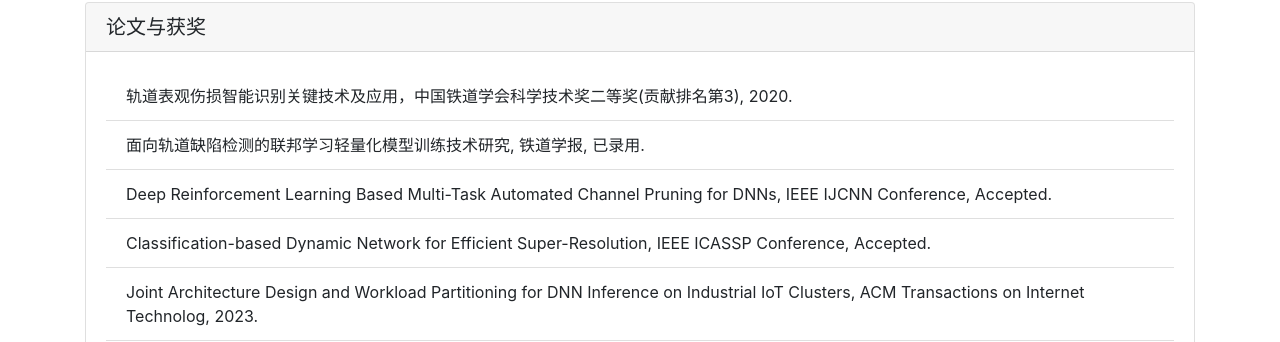
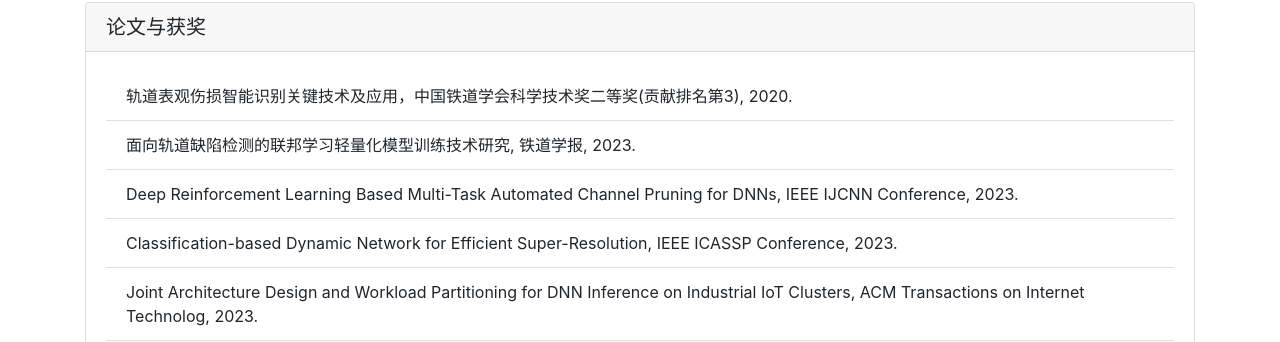
Before and after one commit to fangvv/Homepage, a Jekyll site: the page Edgecomp/index.html, which Jekyll copies as it is, in a window 1280 px wide and 900 px high, scrolled down 2837 px. Shown: the part 125-467 px from the top of the window. Built offline with Jekyll 4.4.1, drawn with Linux system fonts in a browser that asks for light colours; comment, search, counter and statistics services are not loaded; some of the changed text lies outside the part shown.

Commit message:
update pub years

```diff
--- a/Edgecomp/index.html
+++ b/Edgecomp/index.html
@@ -71,7 +71,7 @@
      <a href="#"><img class="card-img-top" src="img/3.jpg" alt="" /></a>
      <div class="card-body">
         <h5 class="card-title"> <a href="#">边缘计算与边缘智能技术的应用</a> </h5>
-        <p class="card-text">与轨道交通、网联汽车、工业控制和安防监控等领域的专家、工程师协同工作，研究将边缘计算和边缘智能的研究思想和技术成果落地，投入实用，发挥其独特作用。</p>
+        <p class="card-text">与轨道交通、网联汽车、船舶制造和工业控制等领域的专家、工程师协同工作，研究将边缘计算和边缘智能的研究思想和技术成果落地，投入实用，发挥其独特作用。</p>
         <p><h1><span class="badge badge-warning">面向行业，聚焦应用</span></h1></p>
     </div>
 </div>
@@ -147,9 +147,9 @@
   <div class="card-body">
     <ul class="list-group list-group-flush">
       <li class="list-group-item">轨道表观伤损智能识别关键技术及应用，中国铁道学会科学技术奖二等奖(贡献排名第3), 2020.</li>
-      <li class="list-group-item">面向轨道缺陷检测的联邦学习轻量化模型训练技术研究, 铁道学报, 已录用.</li>
-      <li class="list-group-item">Deep Reinforcement Learning Based Multi-Task Automated Channel Pruning for DNNs, IEEE IJCNN Conference, Accepted.</li>
-      <li class="list-group-item">Classification-based Dynamic Network for Efficient Super-Resolution, IEEE ICASSP Conference, Accepted.</li>
+      <li class="list-group-item">面向轨道缺陷检测的联邦学习轻量化模型训练技术研究, 铁道学报, 2023.</li>
+      <li class="list-group-item">Deep Reinforcement Learning Based Multi-Task Automated Channel Pruning for DNNs, IEEE IJCNN Conference, 2023.</li>
+      <li class="list-group-item">Classification-based Dynamic Network for Efficient Super-Resolution, IEEE ICASSP Conference, 2023.</li>
       <li class="list-group-item">Joint Architecture Design and Workload Partitioning for DNN Inference on Industrial IoT Clusters, ACM Transactions on Internet Technolog, 2023.</li>
       <li class="list-group-item">JMDC: A Joint Model and Data Compression System for Deep Neural Networks Collaborative Computing in Edge-Cloud Networks, Journal of Parallel and Distributed Computing, 2023.</li>
       <li class="list-group-item">一种基于知识蒸馏的目标检测模型增量深度学习方法, 工程科学与技术, 2022.</li>
```
